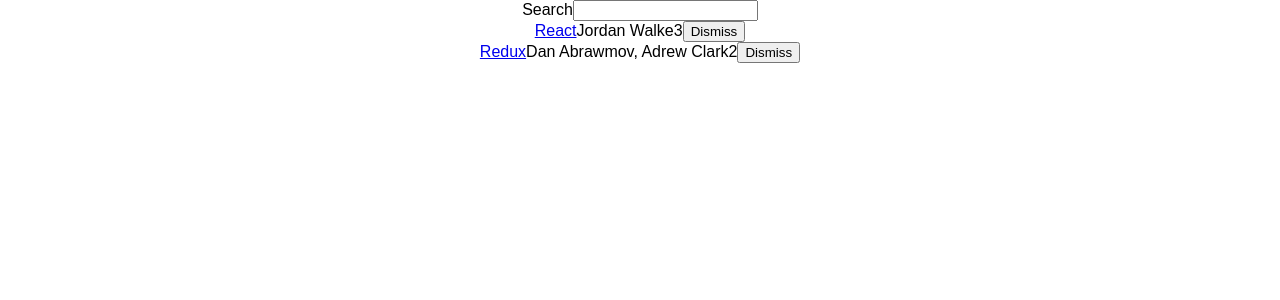
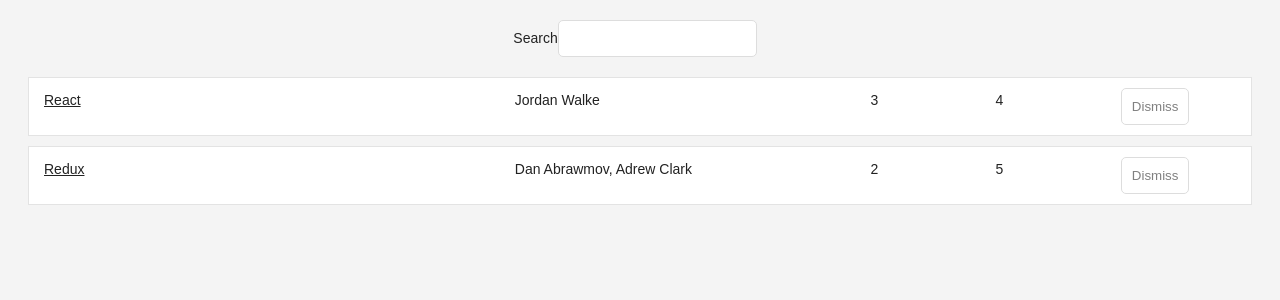
Before and after one commit to ggggxiaolong/hacknews, a React (Create React App) app: page / in a window 1280 px wide. Shown: the top 300 px of the page. Built offline with nearby package versions, Linux system fonts and the light colour scheme.

Commit message:
集成样式

```diff
--- a/src/App.css
+++ b/src/App.css
@@ -26,3 +26,67 @@
   from { transform: rotate(0deg); }
   to { transform: rotate(360deg); }
 }
+
+.page {
+  margin: 20px;
+}
+
+.interactions {
+  text-align: center;
+}
+
+.table {
+  margin: 20px 0;
+}
+
+.table-header {
+  display: flex;
+  line-height: 24px;
+  font-size: 10px;
+  padding: 0 10px;
+  justify-content: space-between;
+}
+
+.table-empty {
+  margin: 200px;
+  text-align: center;
+  font-size: 16px;
+}
+
+.table-row {
+  display: flex;
+  line-height: 24px;
+  white-space: nowrap;
+  margin: 10px 0;
+  padding: 10px;
+  background: #ffffff;
+  border: 1px solid #e3e3e3
+}
+
+.table-header > span {
+  overflow: hidden;
+  text-overflow: ellipsis;
+  padding: 0 5px;
+}
+
+.table-row > span {
+  overflow: hidden;
+  text-overflow: ellipsis;
+  padding: 0 5px;
+}
+
+.button-line {
+  border-width: 0;
+  background: transparent;
+  color: inherit;
+  text-align: inherit;
+  -webkit-font-smoothing: inherit;
+  padding: 0;
+  font-size: inherit;
+  cursor: pointer;
+}
+
+.button-active {
+  border-radius: 0;
+  border-bottom: 1px solid #38bb6c
+}
--- a/src/App.js
+++ b/src/App.js
@@ -21,9 +21,19 @@
   }
 ]
 
-function Search(props){
-  const {value, onChange, children} = props
-  return(
+const largeColumn = {
+  width: '40%',
+}
+
+const midColumn = {
+  width: '30%',
+}
+
+const smallColumn = {
+  width: '10%',
+}
+
+const Search = ({value, onChange, children}) =>
   <form>
     {children}<input
       type='text'
@@ -31,23 +41,23 @@
       onChange={onChange}
       />
   </form>
-  )
-}
 
-function Table(props){
-  const {list, pattern, onDismiss} = props;
-
-  return(
-    <div>
+const Table = ({list, pattern, onDismiss}) =>
+  <div className='table'>
     {list.filter(isSearched(pattern)).map(item =>
-        <div key={item.objectID}>
-          <span><a href={item.url}>{item.title}</a></span>
-          <span>{item.author}</span>
-          <span>{item.num_comments}</span>
-          <span>
+      <div key={item.objectID} className='table-row'>
+        <span style={largeColumn}>
+          <a href={item.url}>{item.title}</a>
+        </span>
+        <span style={midColumn}>{item.author}</span>
+        <span style={smallColumn}>{item.num_comments}</span>
+        <span style={smallColumn}>
+          {item.point}
+        </span>
+        <span style={smallColumn}>
           <button
-              type='button'
             onClick={() => onDismiss(item.objectID)}
+            className='button-inline'
             >
           Dismiss
           </button>
@@ -55,8 +65,6 @@
       </div>
     )}
   </div>
-  )
-}
 
 class App extends Component {
   constructor(props){
@@ -80,12 +88,14 @@
   render(){
     const {list,searchTerm} = this.state
     return(
-      <div className="App">
+      <div className="page">
+        <div className='interactions'>
           <Search
             value={searchTerm}
             onChange={this.onSearchChange}>
             Search
           </Search>
+        </div>
         <Table
           list={list}
           pattern={searchTerm}
--- a/src/index.css
+++ b/src/index.css
@@ -1,5 +1,44 @@
-body {
+body{
+  color: #222;
+  background: #f4f4f4;
+  font: 400 14px CoreSans, Arial,Sans-serif;
+}
+
+a{
+  color: #222
+}
+
+a:hover{
+  text-decoration: underline;
+}
+
+ul, li {
+  list-style: none;
+  padding: 0;
   margin: 0;
-  padding: 0;
-  font-family: sans-serif;
 }
+
+input {
+  padding: 10px;
+  border-radius: 5px;
+  outline: none;
+  margin-right: 10px;
+  border: 1px solid #dddddd;
+}
+
+button{
+  padding: 10px;
+  border-radius: 5px;
+  border: 1px solid #dddddd;
+  background: transparent;
+  color: #808080;
+  cursor: pointer;
+}
+
+button:hover {
+  color: #222;
+}
+
+*:focus {
+  outline: none;
+}
```
Lines whose indentation alone changed are shown as unchanged.
